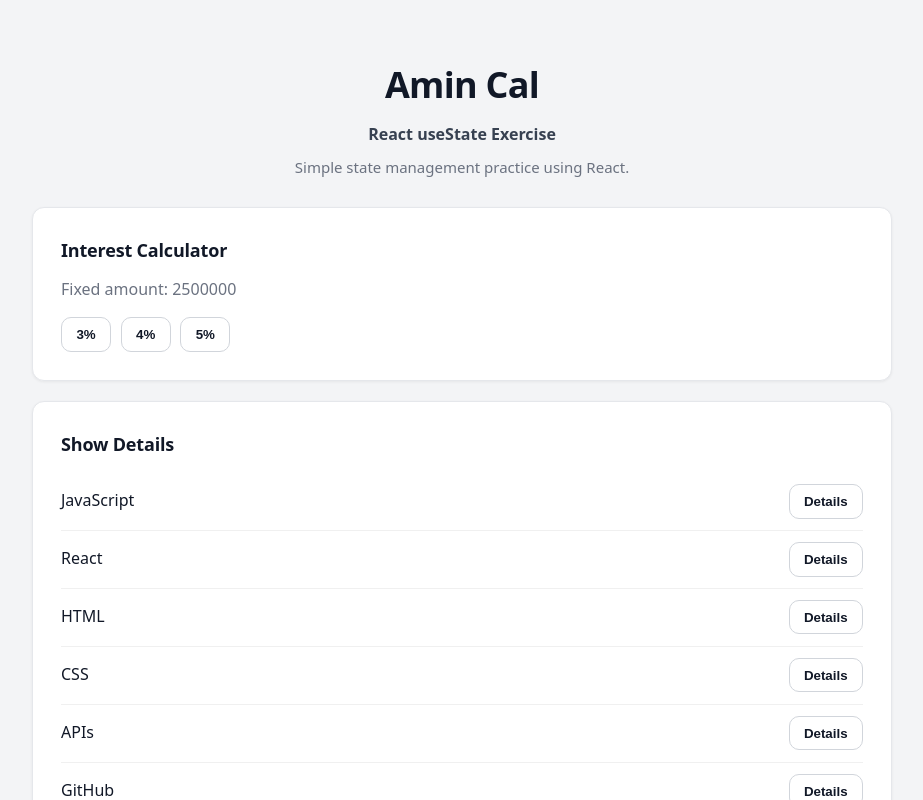
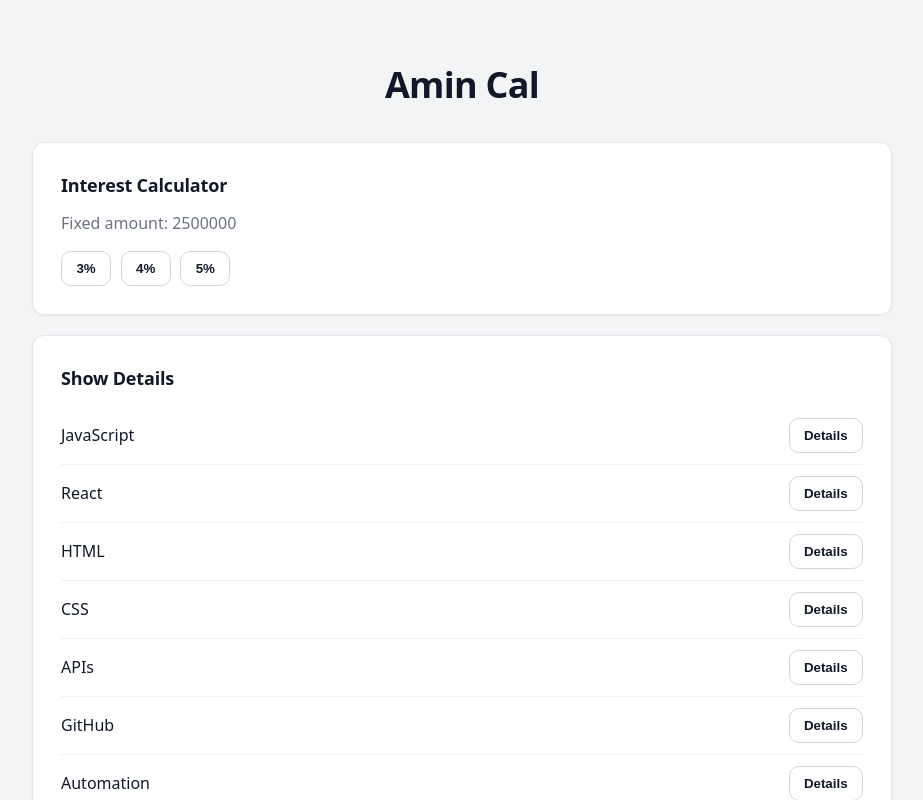
Before and after one commit to amin-ghaderi/JS, a React (Vite) app: page / in a window 1280 px wide. Shown: the top 800 px of the page, without its empty margins (178-1101 px from the left). Built offline with nearby package versions, Linux system fonts and the light colour scheme.

Commit message:
css staff

```diff
--- a/src/useStateExercise/UseStateExercise.jsx
+++ b/src/useStateExercise/UseStateExercise.jsx
@@ -22,10 +22,6 @@ function UseStateExercise() {
     <main className="page">
       <header className="hero">
         <h1 className="hero-title">Amin Cal</h1>
-        <p className="hero-subtitle">React useState Exercise</p>
-        <p className="hero-description">
-          Simple state management practice using React.
-        </p>
       </header>
 
       <InterestCalculator />
```
